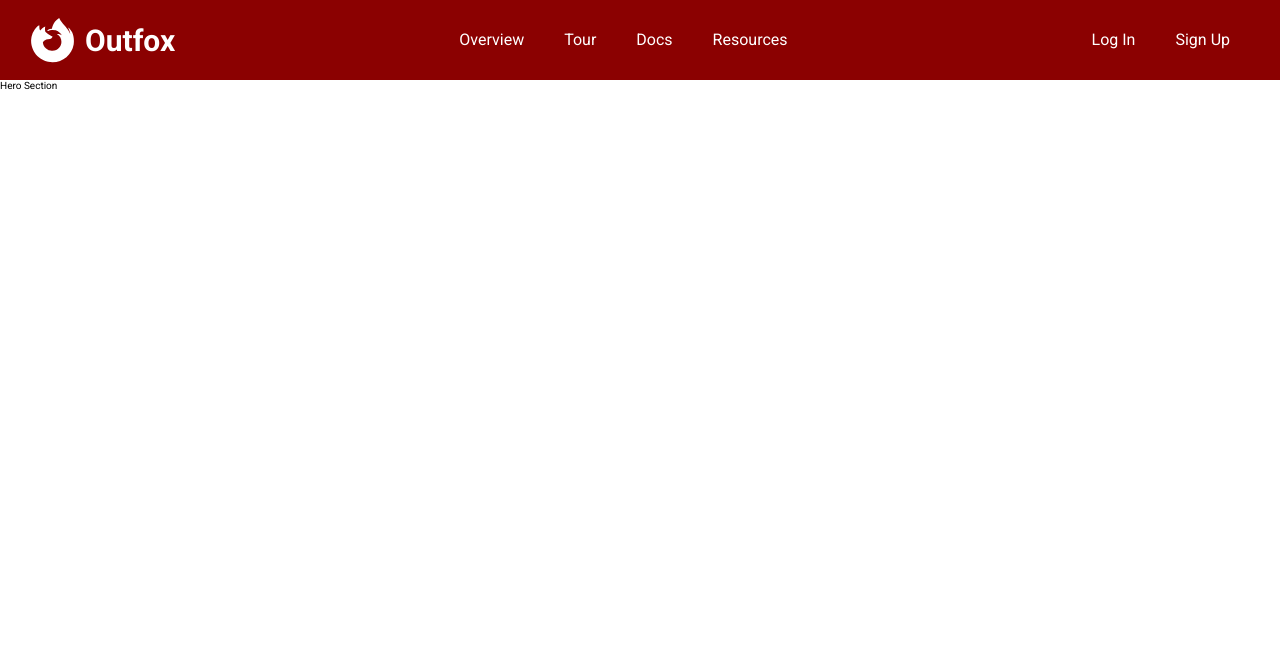
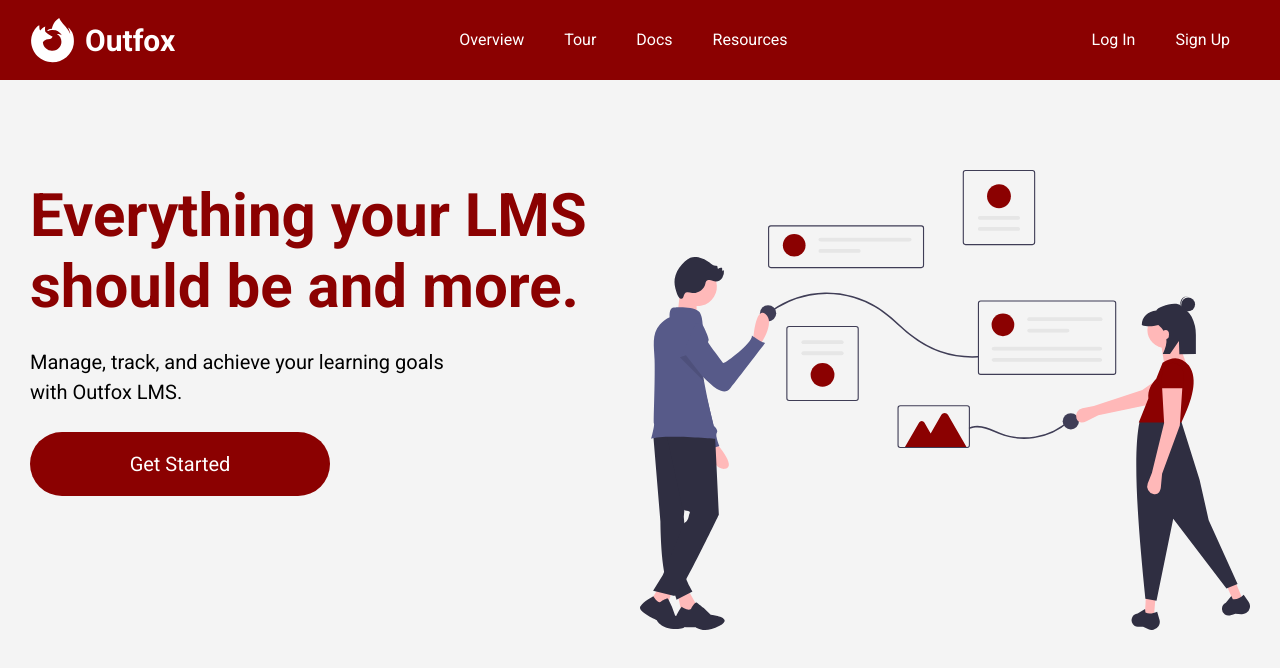
Before and after one commit to briangormanly/outfox, a React (Create React App) app in the folder client/: page / in a window 1280 px wide. Shown: the top 668 px of the page. Built offline with nearby package versions, Linux system fonts and the light colour scheme.

Commit message:
Added assets and styles for homePage.

```diff
--- a/client/src/components/Hero/Hero.elements.js
+++ b/client/src/components/Hero/Hero.elements.js
@@ -0,0 +1,73 @@
+import styled from 'styled-components';
+
+import {
+	Container,
+	colors,
+	transition,
+	SignInButton
+} from '../../styles/globalStyles';
+
+const { lightGrey, primary, black } = colors;
+
+export const HeroSection = styled.section`
+	height: 80vh;
+	background-color: ${lightGrey};
+`;
+
+export const HeroContainer = styled(Container)`
+  display:flex;
+  height: 100%;
+  /* background-color: pink; */
+`;
+
+export const HeroRow = styled.div`
+	height: 100%;
+	width: 100%;
+	display: flex;
+	flex-direction: row;
+	justify-content: center;
+`;
+
+export const HeroColumn = styled.div`
+	min-width: 30rem;
+	height: 100%;
+	flex: 1 0 0;
+	/* background-color: lightblue; */
+	/* border: 1px solid black; */
+	position: relative;
+`;
+
+export const ImgWrapper = styled.div`
+	height: 100%;
+	display: flex;
+	justify-content: center;
+	align-items: center;
+	background-image: image('../../assets/online_connection.svg') center center/cover;
+`;
+
+export const Img = styled.img`
+	max-width: 100%;
+	max-height: 100%;
+`;
+
+export const HeroHeader = styled.h1`
+	font-size: 6rem;
+	color: ${primary};
+	margin-top: 10rem;
+`;
+
+export const HeroDescription = styled.p`
+	font-size: 2rem;
+	color: ${black};
+	margin-top: 2.5rem;
+	max-width: 45rem;
+	line-height: 1.5;
+`;
+
+export const HeroButton = styled(SignInButton)`
+  text-align: center;
+  width: 30rem;
+  font-size: 2rem;
+  padding: 2rem 0;
+  margin-top: 2.5rem;
+`;
--- a/client/src/components/Hero/Hero.jsx
+++ b/client/src/components/Hero/Hero.jsx
@@ -1,12 +1,35 @@
 import React from 'react';
 
-// import {} from './Hero.elements';
+import {
+	HeroSection,
+	HeroContainer,
+	HeroRow,
+	HeroColumn,
+	Img,
+	ImgWrapper,
+	HeroHeader,
+	HeroDescription,
+	HeroButton
+} from './Hero.elements';
 
-const Hero = () => {
+const Hero = ({ img, alt, header, description, buttonLabel }) => {
 	return (
-		<div>
-			<div>Hero Section</div>
-		</div>
+		<HeroSection>
+			<HeroContainer>
+				<HeroRow>
+					<HeroColumn>
+						<HeroHeader>{header}</HeroHeader>
+						<HeroDescription>{description}</HeroDescription>
+						<HeroButton to="/signin">{buttonLabel}</HeroButton>
+					</HeroColumn>
+					<HeroColumn>
+						<ImgWrapper>
+							<Img src={img} alt={alt} />
+						</ImgWrapper>
+					</HeroColumn>
+				</HeroRow>
+			</HeroContainer>
+		</HeroSection>
 	);
 };
 
--- a/client/src/components/HomeNavbar/HomeNavbar.elements.js
+++ b/client/src/components/HomeNavbar/HomeNavbar.elements.js
@@ -12,6 +12,7 @@ const { primary, white, primaryLight } = colors;
 
 export const Nav = styled.nav`
 	height: 8rem;
+	z-index: 100;
 	position: sticky;
 	top: 0;
 	left: 0;
@@ -95,6 +96,7 @@ export const MobileMenu = styled.ul`
 	display: none;
 
 	@media screen and (max-width: 900px) {
+		z-index: 10;
 		height: 80vh;
 		width: 100vw;
 		display: flex;
@@ -127,5 +129,5 @@ export const MobileNavLink = styled(Link)`
 
 export const MobileButton = styled(SignInButton)`
   width: 80%;
-  font-size: 3rem
+  font-size: 3rem;
 `;
--- a/client/src/pages/HomePage/HomePage.data.js
+++ b/client/src/pages/HomePage/HomePage.data.js
@@ -1 +1,7 @@
-export const heroObject = {};
+export const heroObject = {
+	img         : require('../../assets/online_connection.svg'),
+	src         : 'Hero image',
+	header      : 'Everything your LMS should be and more.',
+	description : 'Manage, track, and achieve your learning goals with Outfox LMS. ',
+	buttonLabel : 'Get Started'
+};
--- a/client/src/pages/HomePage/HomePage.jsx
+++ b/client/src/pages/HomePage/HomePage.jsx
@@ -1,12 +1,14 @@
 import React from 'react';
 
 import { HomeNavbar, Hero } from '../../components';
+
+import { heroObject } from './HomePage.data';
 
 const LandingPage = () => {
 	return (
 		<div>
 			<HomeNavbar />
-			<Hero />
+			<Hero {...heroObject} />
 		</div>
 	);
 };
--- a/client/src/styles/globalStyles.js
+++ b/client/src/styles/globalStyles.js
@@ -40,7 +40,7 @@ export const colors = {
 export const transition = 'all 0.3s ease-out';
 
 export const Container = styled.div`
-	max-width: 1200px;
+	max-width: 1300px;
 	margin: 0 auto;
 	width: 100%;
 	padding: 0 3rem;
```
Also changed, not shown: client/src/assets/google_docs.svg (added), client/src/assets/online_connection.svg (added).
